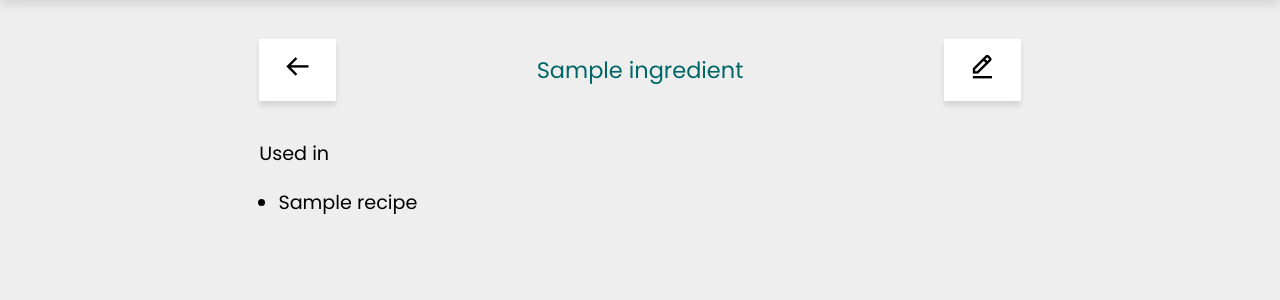
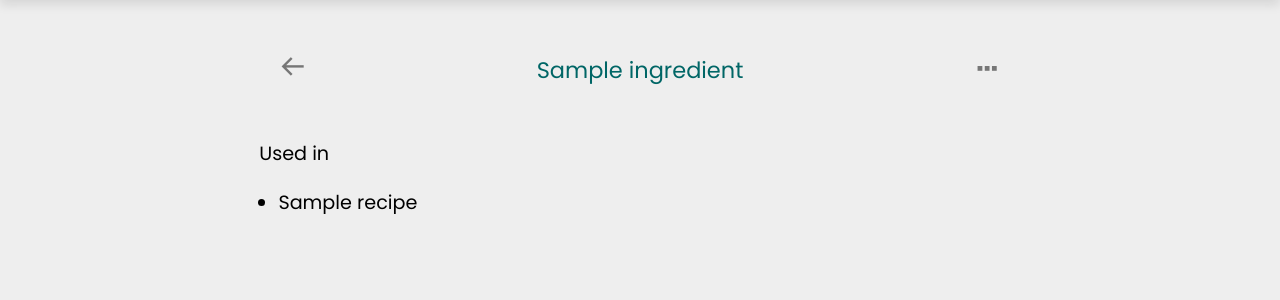
Before and after one commit to SamuelRosander/cookbook, a Flask app: page /ingredients/1/ in a window 1280 px wide. Shown: the part 69-369 px from the top of the page. Run offline with Flask 3, Linux system fonts and the light colour scheme; a user stored in the database is signed in; tables that the repository leaves empty hold one stand-in row (values such as "Sample post").

Commit message:
Add dropdown menu in page headings

```diff
--- a/cookbook/ingredients/ingredients.py
+++ b/cookbook/ingredients/ingredients.py
@@ -1,5 +1,4 @@
-from flask import Blueprint, render_template, flash, url_for, redirect, \
-    abort, request
+from flask import Blueprint, render_template, flash, url_for, redirect, abort
 from flask_login import current_user, login_required
 from cookbook.forms import IngredientForm
 from cookbook.models import Ingredient
@@ -36,11 +35,13 @@ def ingredient(ingredient_id):
     if not ingredient:
         abort(404)
 
+    form = IngredientForm()
+
     return render_template("ingredients/ingredient.html",
-                           ingredient=ingredient)
+                           ingredient=ingredient, form=form)
 
 
-@bp.route("/<int:ingredient_id>/edit/", methods=["GET", "POST"])
+@bp.route("/<int:ingredient_id>/edit/", methods=["POST"])
 @login_required
 def edit(ingredient_id):
     ingredient = db.session.get(Ingredient, ingredient_id)
@@ -56,12 +57,11 @@ def edit(ingredient_id):
     if form.validate_on_submit():
         ingredient.name = form.name.data
         db.session.commit()
-        flash("Ingredient has been updated", "succes")
-    elif request.method == "GET":
-        form.name.data = ingredient.name
+    else:
+        flash(form.name.errors[0], "error")
 
-    return render_template(
-        "ingredients/edit.html", ingredient=ingredient, form=form)
+    return redirect(
+        url_for("ingredients.ingredient", ingredient_id=ingredient.id))
 
 
 @bp.route("/<int:ingredient_id>/delete/")
--- a/cookbook/ingredients/templates/ingredients/ingredient.html
+++ b/cookbook/ingredients/templates/ingredients/ingredient.html
@@ -3,15 +3,51 @@
 
 
 <div class="heading-grid">
-    <a href="{{ url_for('ingredients.home') }}" class="btn icon">
+    <a href="{{ url_for('ingredients.home') }}" class="heading-icon">
         <i class='bx bx-arrow-back'></i>
     </a>
     <h3>{{ ingredient.name }}</h3>
-    <a href="{{ url_for('ingredients.edit', ingredient_id=ingredient.id) }}"
-    class="btn icon">
-        <i class='bx bx-edit-alt' ></i>
-    </a>
+    <button id="heading-menu-btn" class="btn invis heading-icon"
+            onClick="toggleHeadingMenu()">
+        <i class='bx bx-dots-horizontal'></i>
+    </button>
+
+    <div id="heading-menu" class="invisible">
+        <button class="btn invis" onclick="changeHeading()">
+            Edit
+            <i class='bx bx-edit-alt' ></i>
+        </button>
+        <button class="btn delete" onClick="confirmDelete('{{ ingredient.name }}',
+            '{{ url_for('ingredients.delete',
+                ingredient_id=ingredient.id) }}')">
+            Delete
+            <i class='bx bx-trash'></i>
+        </button>
+    </div>
 </div>
+
+<form method="POST" action="{{ url_for('ingredients.edit',
+            ingredient_id=ingredient.id) }}"
+        class="heading-grid hidden" id="heading-form">
+    {{ form.hidden_tag() }}
+
+    <button type="button" class="btn mb-0" onclick="changeHeading()"
+            title="Cancel">
+        <span>&times;</span>
+    </button>
+
+    {{ form.name(class="form", value=ingredient.name) }}
+
+    <button type="submit" class="btn color mb-0" title="Save">
+        <i class='bx bx-save'></i>
+    </button>
+
+    {% if form.name.errors %}
+        <div class="form-error-label">
+            {{ form.name.errors[0] }}
+        </div>
+    {% endif %}
+</form>
 
 {% if ingredient.recipes %}
 Used in
--- a/cookbook/recipes/recipes.py
+++ b/cookbook/recipes/recipes.py
@@ -14,7 +14,7 @@ bp = Blueprint('recipes', __name__, url_prefix='/recipes',
 def home():
     if current_user.is_authenticated:
         recipes = Recipe.query.filter(
-            (Recipe.deleted == False) &
+            (Recipe.deleted.is_(False)) &
             ((Recipe.owner == current_user) | (Recipe.public))).order_by(
             Recipe.id).all()
     else:
--- a/cookbook/recipes/templates/recipes/add.html
+++ b/cookbook/recipes/templates/recipes/add.html
@@ -2,11 +2,10 @@
 {% block body %}
 
 <div class="heading-grid">
-    <a href="{{ url_for('recipes.home') }}" class="btn icon">
+    <a href="{{ url_for('recipes.home') }}" class="heading-icon">
         <i class='bx bx-arrow-back'></i>
     </a>
     <h3>Add recipe</h3>
-    <div></div>
 </div>
 
 <form method="post" action="" novalidate>
--- a/cookbook/recipes/templates/recipes/edit.html
+++ b/cookbook/recipes/templates/recipes/edit.html
@@ -3,14 +3,10 @@
 
 <div class="heading-grid">
     <a href="{{ url_for('recipes.recipe',
-            recipe_id=recipe.id) }}" class="btn icon">
+            recipe_id=recipe.id) }}" class="heading-icon">
         <i class='bx bx-arrow-back'></i>
     </a>
     <h3>Edit recipe</h3>
-    <a class="btn icon delete" onClick="confirmDelete('{{ recipe.name }}',
-        '{{ url_for('recipes.delete', recipe_id=recipe.id) }}')">
-        <i class='bx bx-trash'></i>
-    </a>
 </div>
 
 <form method="post" action="" novalidate>
--- a/cookbook/static/scripts.js
+++ b/cookbook/static/scripts.js
@@ -18,31 +18,41 @@ for (let i=0; i<flashes.length; i++) {
 function toggleUserMenu() {
     document.getElementById("user-menu").classList.toggle("visible");
     document.getElementById("navbar").classList.remove("visible");
-    document.getElementById("user-icon").classList.toggle("active");
+    document.getElementById("heading-menu").classList.remove("visible");
 }
 
 function toggleMenu() {
     document.getElementById("navbar").classList.toggle("visible");
     document.getElementById("user-menu").classList.remove("visible");
+    document.getElementById("heading-menu").classList.remove("visible");
+}
+
+function toggleHeadingMenu() {
+    document.getElementById("heading-menu").classList.toggle("visible");
+    document.getElementById("user-menu").classList.remove("visible");
+    document.getElementById("navbar").classList.remove("visible");
 }
 
 document.onmouseup = function(e) {
-    e.preventDefault()
     if ((e.target.id != "menu-icon")
             && (e.target.id != "user-icon")
-            && (e.target.parentElement.id != "user-menu")) {
+            && (e.target.parentElement.id != "user-menu")
+            && (e.target.id != "heading-menu-btn")
+            && (e.target.parentElement.id != "heading-menu-btn")
+            && (e.target.parentElement.id != "heading-menu")) {
         document.getElementById("user-menu").classList.remove("visible");
         document.getElementById("navbar").classList.remove("visible");
-        document.getElementById("user-icon").classList.remove("active");
-
+        document.getElementById("heading-menu").classList.remove("visible");
     }
 }
 
-// document.onkeydown = function(e) {
-//     if (e.key == 'Enter') {
-//         console.log("Enter");
-//     }
-//     else {
-//         console.log("Not enter");
-//     }
-// }
+function changeHeading() {
+    let headings = document.getElementsByClassName("heading-grid")
+
+    for (let i=0; i<headings.length; i++) {
+        headings[i].classList.toggle("hidden");
+    }
+
+    document.getElementById("name").focus()
+    document.getElementById("name").select()
+}
--- a/cookbook/static/style.css
+++ b/cookbook/static/style.css
@@ -64,7 +64,7 @@ body {
 }
 
 .hidden {
-    display: none;
+    display: none !important;
 }
 
 body > .wrapper {
@@ -111,15 +111,82 @@ ul {
 
 .heading-grid {
     display: grid;
-    grid-template-columns: 4rem 1fr 4rem;
-    align-items: start;
+    grid-template-columns: 3.5rem 1fr 3.5rem;
     grid-gap: 1rem;
     margin-bottom: 2rem;
+    position: relative;
 }
 
-.heading-grid > h3 {
+.heading-grid > h3, .heading-grid > input[type="text"] {
+    grid-column: 2;
+    align-self: center;
     margin: 0;
-    align-self: center;
+    text-align: center;
+}
+
+.heading-grid > .btn {
+    margin-bottom: 0;
+    padding: 0;
+}
+
+.heading-icon {
+    font-family: 'Poppins', sans-serif;
+    padding: 0.5rem 1rem;
+    font-size: 1.5rem;
+    text-align: center;
+    color: var(--text-color);
+    opacity: 0.5;
+    cursor: pointer;
+}
+
+.heading-icon:hover {
+    color: var(--text-color);
+    opacity: 1;
+}
+
+#heading-menu {
+    position: absolute;
+    background-color: var(--navbar-color);
+    top: 3rem;
+    right: 0;
+    transition: var(--animation-speed);
+    background: var(--navbar-color);
+    box-shadow: 0 5px 5px rgba(0,0,0,0.1);
+    text-align: right;
+    z-index: 10;
+    opacity: 0;
+    visibility: hidden;
+    transform: translateY(-3rem);
+    pointer-events: none;
+}
+
+#heading-menu a {
+    font-size: 1rem;
+    display: flex;
+    padding: 1rem;
+    padding-left: 3rem;
+    color: var(--text-color);
+    align-items: center;
+    justify-content: right;
+}
+
+#heading-menu a:hover {
+    color: var(--main-color);
+}
+
+#heading-menu button {
+    padding-left: 3rem;
+    justify-content: right;
+    margin-bottom: 0;
+}
+
+#heading-menu button:hover:not(.delete) {
+    color: var(--main-color);
+}
+
+#heading-menu i {
+    margin-left: 0.5rem;
+    font-size: 1.5rem;
 }
 
 .grid-2 {
@@ -193,6 +260,8 @@ ul {
 .user-menu {
     opacity: 0;
     visibility: hidden;
+    transform: translateY(-3rem);
+    pointer-events: none;
     position: absolute;
     right: 0;
     background: var(--navbar-color);
@@ -201,12 +270,10 @@ ul {
     text-align: right;
     z-index: 10;
     transition: var(--animation-speed);
-    overflow: hidden;
-    transform: translateY(-3rem);
-
 }
 
-.user-menu.visible {
+.user-menu.visible, #heading-menu.visible {
+    pointer-events: all;
     opacity: 1;
     visibility: visible;
     transform: translateY(0);
@@ -278,6 +345,7 @@ textarea {
 input[type="checkbox"] {
     opacity: 0;
     position: absolute;
+    pointer-events: none;
 }
 
 input[type="checkbox"] + label {
@@ -333,8 +401,9 @@ input[type="checkbox"]:focus-visible + label::before {
     margin-bottom: 1rem;
     font-size: 1rem;
     box-shadow: 0 5px 5px rgba(0,0,0,0.1);
-    display: block;
-    text-align: center;
+    display: flex;
+    justify-content: center;
+    align-items: center;
     cursor: pointer;
     transition: var(--animation-speed);
 }
@@ -342,12 +411,6 @@ input[type="checkbox"]:focus-visible + label::before {
 .btn:hover {
     background-color: var(--btn-hover-color);
     color: var(--text-color);
-}
-
-.btn.icon {
-    font-size: 1.5rem;
-    padding: 0.5rem 1rem;
-    margin-bottom: 0;
 }
 
 .btn.outline {
@@ -363,16 +426,43 @@ input[type="checkbox"]:focus-visible + label::before {
 
 .btn.delete {
     background-color: var(--btn-delete-color);
+    margin-bottom: 0;
 }
 
 .btn.delete:hover {
     background-color: var(--btn-delete-hover-color);
+    color: var(--text-color);
 }
+
+.btn.color {
+    background: var(--main-color);
+    color: var(--bg-color);
+}
+
+.btn.color:hover {
+    background: var(--main-color-hover);
+    color: var(--bg-color);
+}
+
+.btn.invis {
+    background: none;
+    border: 0;
+    box-shadow: none;
+}
+
+.btn i {
+    font-size: 1.5rem;
+}
+
+.btn span {
+    font-size: 1.75rem;
+}
+
+
 
 .flex {
     display: flex;
     justify-content: space-between;
-    align-items: center;
     gap: 5px;
 }
 
@@ -481,9 +571,11 @@ input[type=number] {
         box-shadow: 0 5px 10px rgba(0,0,0,0.1);
         border-radius: 0.5rem;
         transition: var(--animation-speed);
+        pointer-events: none;
     }
 
     .navbar.visible {
+        pointer-events: all;
         visibility: visible;
         opacity: 1;
         transform: translateY(0px);
```
Also changed, not shown: cookbook/ingredients/templates/ingredients/edit.html (deleted, +0 -27 lines), cookbook/recipes/templates/recipes/recipe.html (+18 -5 lines), tests/test_ingredients.py (+17 -13 lines).
